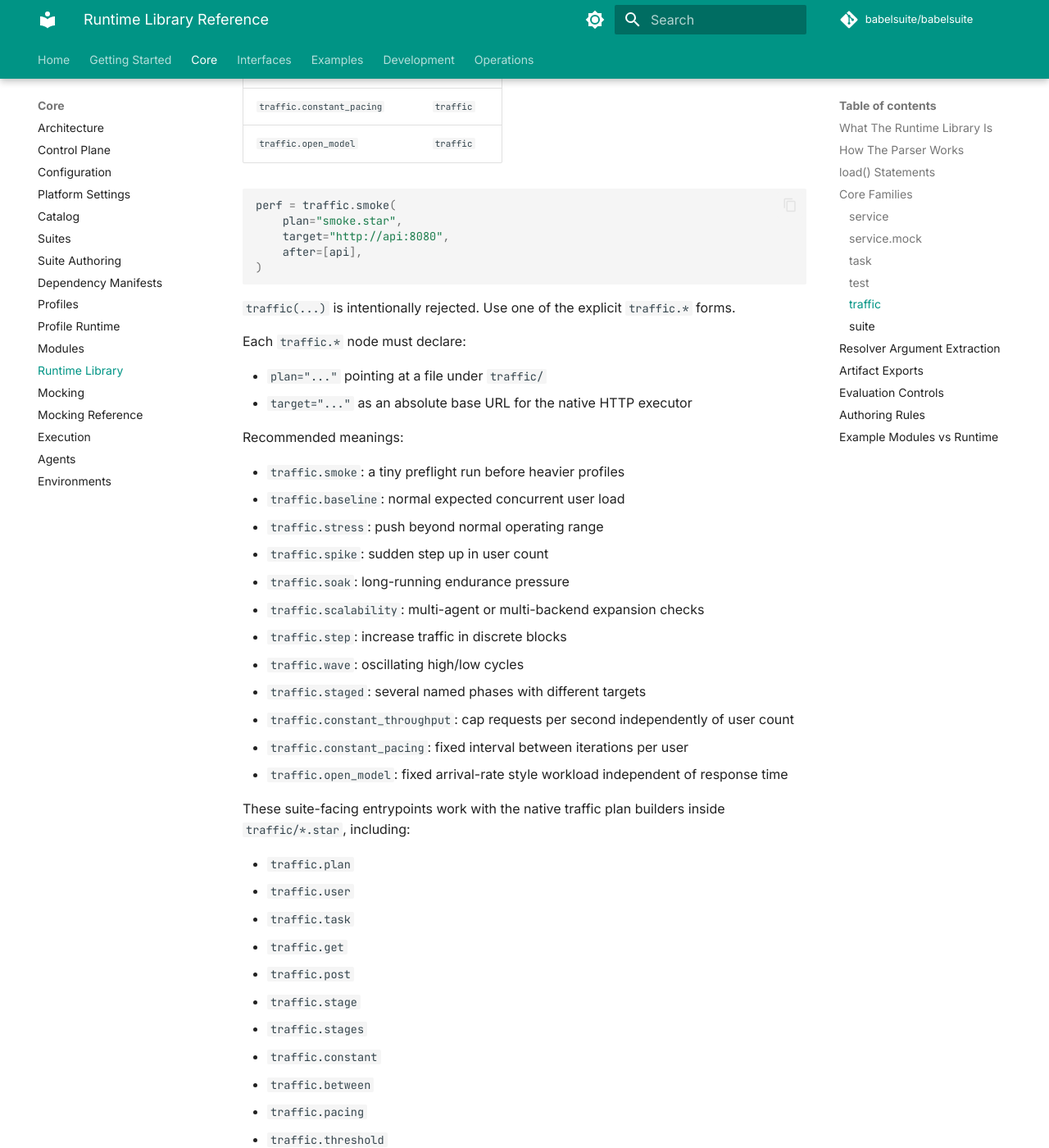
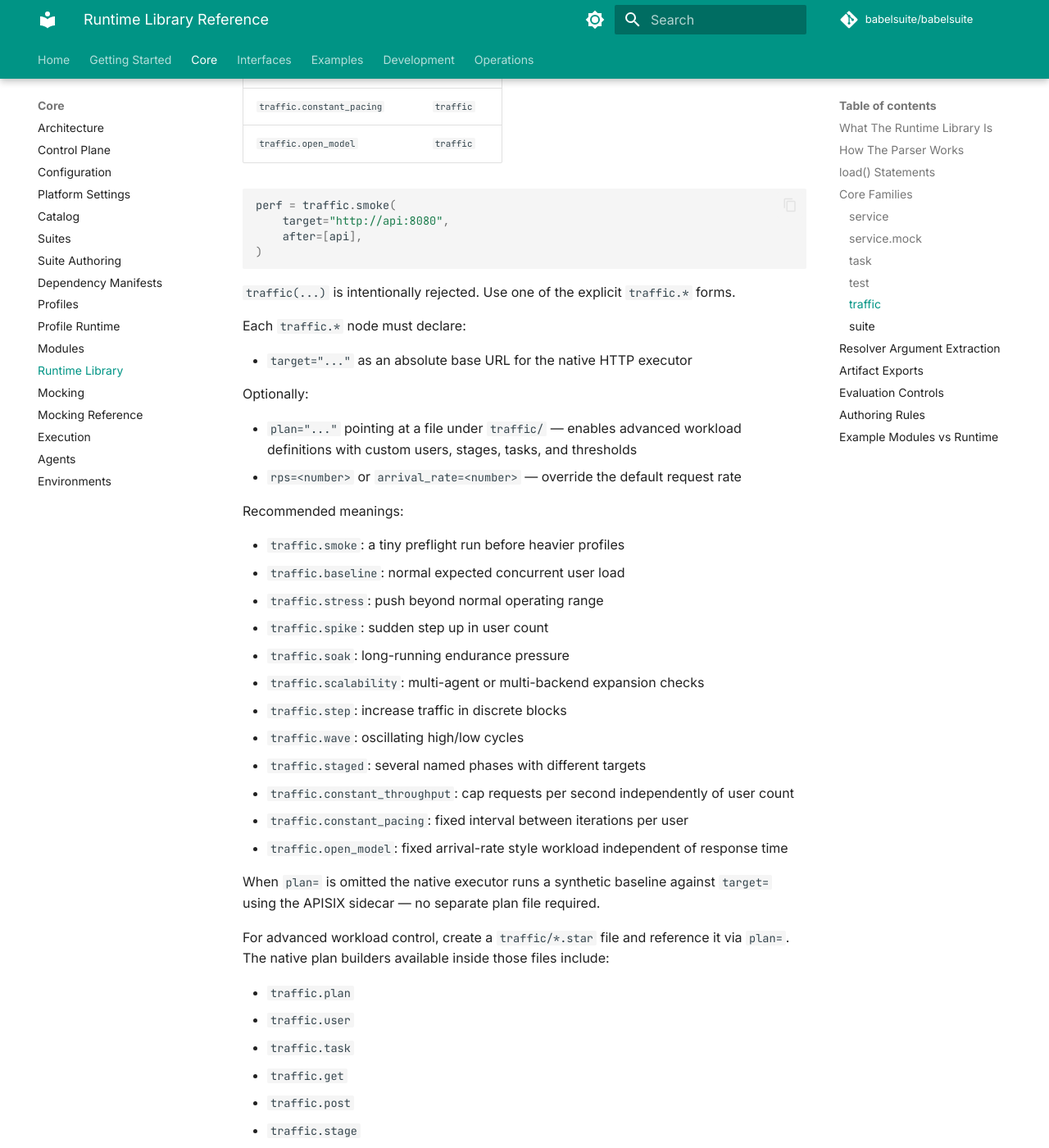
Before and after one commit to jarin-devoss/babelSuite, an MkDocs documentation site: the page built from docs/runtime-library.md, in a window 1280 px wide and 1400 px high, scrolled down 3541 px. Shown: the whole window at 82% size. Built offline with MkDocs 1.6.1 and Material for MkDocs 9.7.7, drawn with Linux system fonts in a browser that asks for light colours; comment, search, counter and statistics services are not loaded; some of the changed text lies outside the part shown.

Commit message:
Update docs to reflect optional plan= in traffic nodes
Co-Authored-By: claude <noreply@anthropic.com>

````diff
--- a/docs/runtime-library.md
+++ b/docs/runtime-library.md
@@ -134,7 +134,6 @@ Throughput, concurrency, and latency testing.
 
 ```python
 perf = traffic.smoke(
-    plan="smoke.star",
     target="http://api:8080",
     after=[api],
 )
@@ -144,8 +143,12 @@ perf = traffic.smoke(
 
 Each `traffic.*` node must declare:
 
-- `plan="..."` pointing at a file under `traffic/`
 - `target="..."` as an absolute base URL for the native HTTP executor
+
+Optionally:
+
+- `plan="..."` pointing at a file under `traffic/` — enables advanced workload definitions with custom users, stages, tasks, and thresholds
+- `rps=<number>` or `arrival_rate=<number>` — override the default request rate
 
 Recommended meanings:
 
@@ -162,7 +165,9 @@ Recommended meanings:
 - `traffic.constant_pacing`: fixed interval between iterations per user
 - `traffic.open_model`: fixed arrival-rate style workload independent of response time
 
-These suite-facing entrypoints work with the native traffic plan builders inside `traffic/*.star`, including:
+When `plan=` is omitted the native executor runs a synthetic baseline against `target=` using the APISIX sidecar — no separate plan file required.
+
+For advanced workload control, create a `traffic/*.star` file and reference it via `plan=`. The native plan builders available inside those files include:
 
 - `traffic.plan`
 - `traffic.user`
@@ -179,7 +184,7 @@ These suite-facing entrypoints work with the native traffic plan builders inside
 Current behavior:
 
 - the selected traffic profile is preserved in topology metadata and execution step payloads
-- `plan=` and `target=` are parsed into a structured traffic spec on the topology node
+- `target=` is the only required argument; `plan=` is optional and enables advanced workload definitions
 - the native plan builders define concrete users, tasks, waits, stages, and thresholds
 - the native runner executes real guarded HTTP traffic for supported profiles instead of only emitting synthetic traffic logs
 - the native runner now reports richer latency and throughput summaries, including `min`, `avg`, `max`, `p50`, `p90`, `p95`, `p99`, per-stage summaries, compact throughput timelines, and latency histograms
````
Also changed, not shown: docs/suite-authoring.md (+3 -3 lines).
